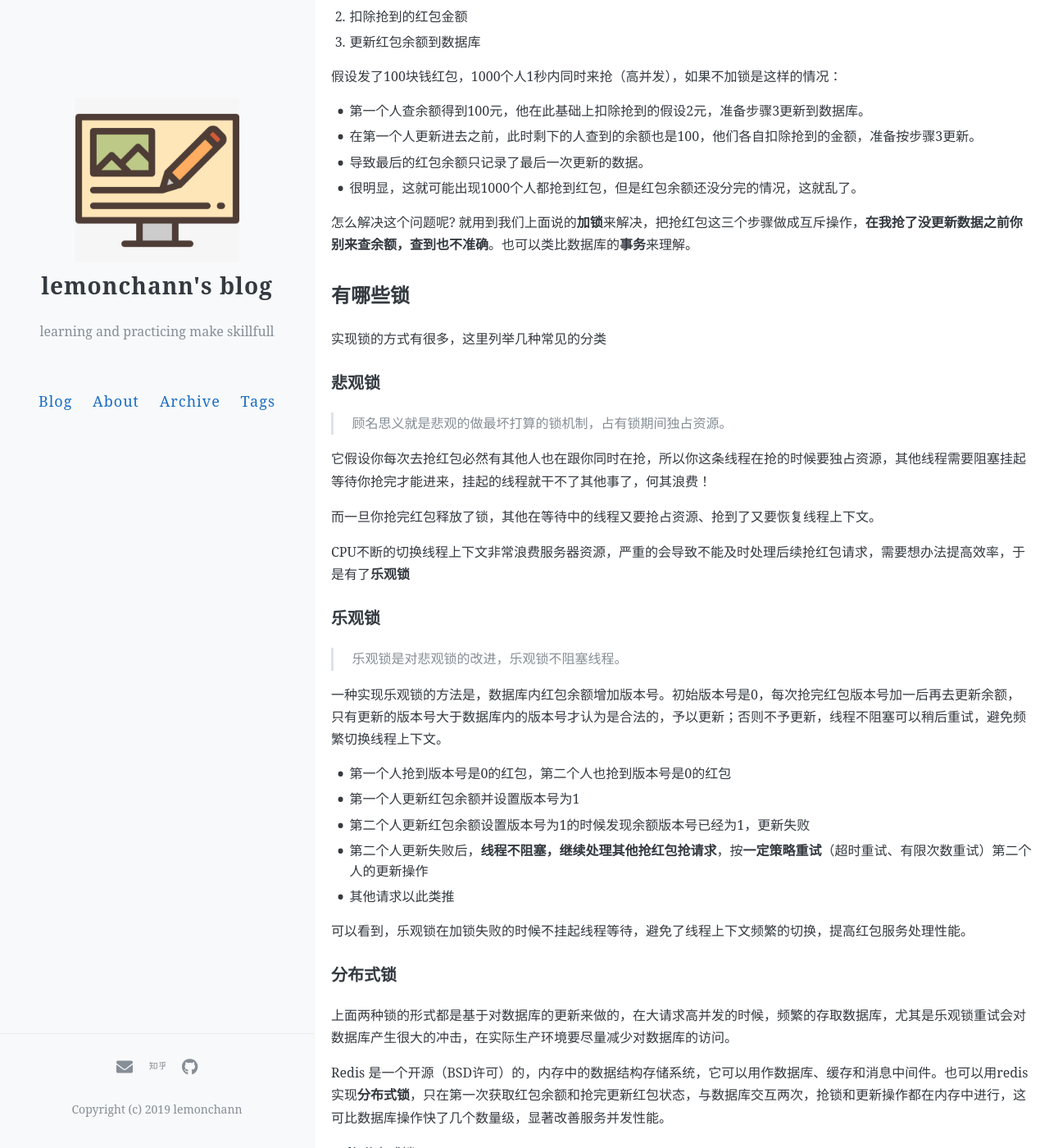
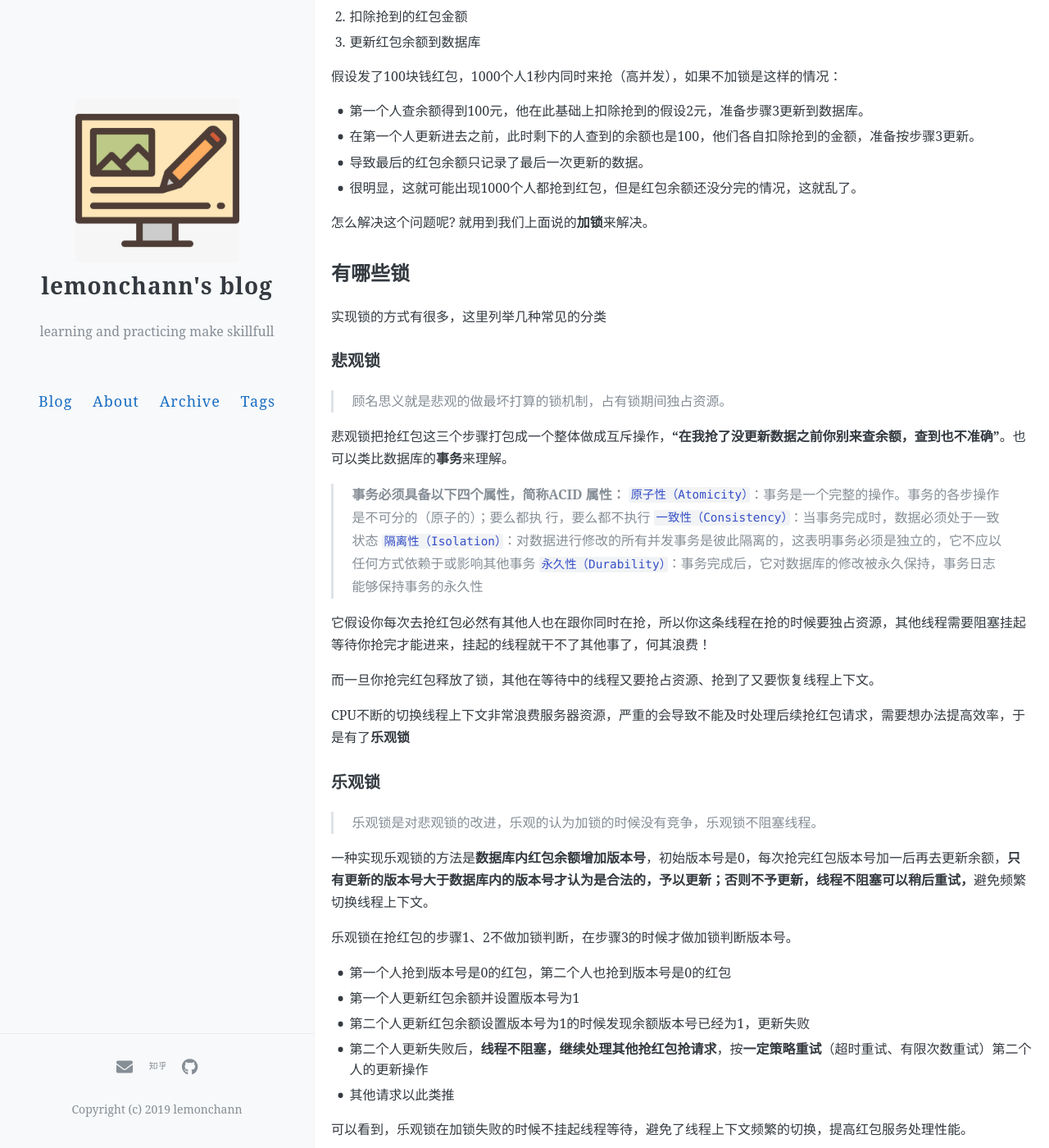
Before and after one commit to lemonchann/lemonchann.github.io, a Jekyll site: the page built from _posts/2020-1-29-red_packet_thinking_lock.md, in a window 1280 px wide and 1400 px high, scrolled down 602 px. Shown: the whole window at 82% size. Built offline with Jekyll 4.4.1, drawn with Linux system fonts in a browser that asks for light colours; comment, search, counter and statistics services are not loaded; some of the changed text lies outside the part shown.

Commit message:
update blog

```diff
--- a/_posts/2020-1-29-red_packet_thinking_lock.md
+++ b/_posts/2020-1-29-red_packet_thinking_lock.md
@@ -44,6 +44,14 @@ author: lemonchann
 
 >  顾名思义就是悲观的做最坏打算的锁机制，占有锁期间独占资源。
 
+悲观锁把抢红包这三个步骤打包成一个整体做成互斥操作，**“在我抢了没更新数据之前你别来查余额，查到也不准确”**。也可以类比数据库的**事务**来理解。
+
+> **事务必须具备以下四个属性，简称ACID 属性：**
+> `原子性（Atomicity）`：事务是一个完整的操作。事务的各步操作是不可分的（原子的）；要么都执 行，要么都不执行
+> `一致性（Consistency）`：当事务完成时，数据必须处于一致状态
+> `隔离性（Isolation）`：对数据进行修改的所有并发事务是彼此隔离的，这表明事务必须是独立的，它不应以任何方式依赖于或影响其他事务
+> `永久性（Durability）`：事务完成后，它对数据库的修改被永久保持，事务日志能够保持事务的永久性
+
 它假设你每次去抢红包必然有其他人也在跟你同时在抢，所以你这条线程在抢的时候要独占资源，其他线程需要阻塞挂起等待你抢完才能进来，挂起的线程就干不了其他事了，何其浪费！
 
 而一旦你抢完红包释放了锁，其他在等待中的线程又要抢占资源、抢到了又要恢复线程上下文。
@@ -52,9 +60,11 @@ CPU不断的切换线程上下文非常浪费服务器资源，严重的会导
 
 ### 乐观锁
 
-> 乐观锁是对悲观锁的改进，乐观锁不阻塞线程。
+> 乐观锁是对悲观锁的改进，乐观的认为加锁的时候没有竞争，乐观锁不阻塞线程。
 
-一种实现乐观锁的方法是，数据库内红包余额增加版本号。初始版本号是0，每次抢完红包版本号加一后再去更新余额，只有更新的版本号大于数据库内的版本号才认为是合法的，予以更新；否则不予更新，线程不阻塞可以稍后重试，避免频繁切换线程上下文。
+一种实现乐观锁的方法是**数据库内红包余额增加版本号**，初始版本号是0，每次抢完红包版本号加一后再去更新余额，**只有更新的版本号大于数据库内的版本号才认为是合法的，予以更新；否则不予更新，线程不阻塞可以稍后重试，**避免频繁切换线程上下文。
+
+乐观锁在抢红包的步骤1、2不做加锁判断，在步骤3的时候才做加锁判断版本号。
 
 - 第一个人抢到版本号是0的红包，第二个人也抢到版本号是0的红包
 - 第一个人更新红包余额并设置版本号为1
@@ -74,4 +84,4 @@ redis分布式锁：
 
 > 利用Redis的SET操作在内存中保存key-value键值对，加锁就是获取这个键值对的值，解锁就是删除这个键值对。
 
-关于这种分布式锁的实现，在我的另一篇文章说明，[文章链接](1)
+分布式锁也不阻塞线程，关于这种分布式锁的实现不在这里展开说明，参考我公众号文章，[文章链接](1)
```
Also changed, not shown: other parts of _posts/2020-1-29-red_packet_thinking_lock.md (+3 -3 lines).
